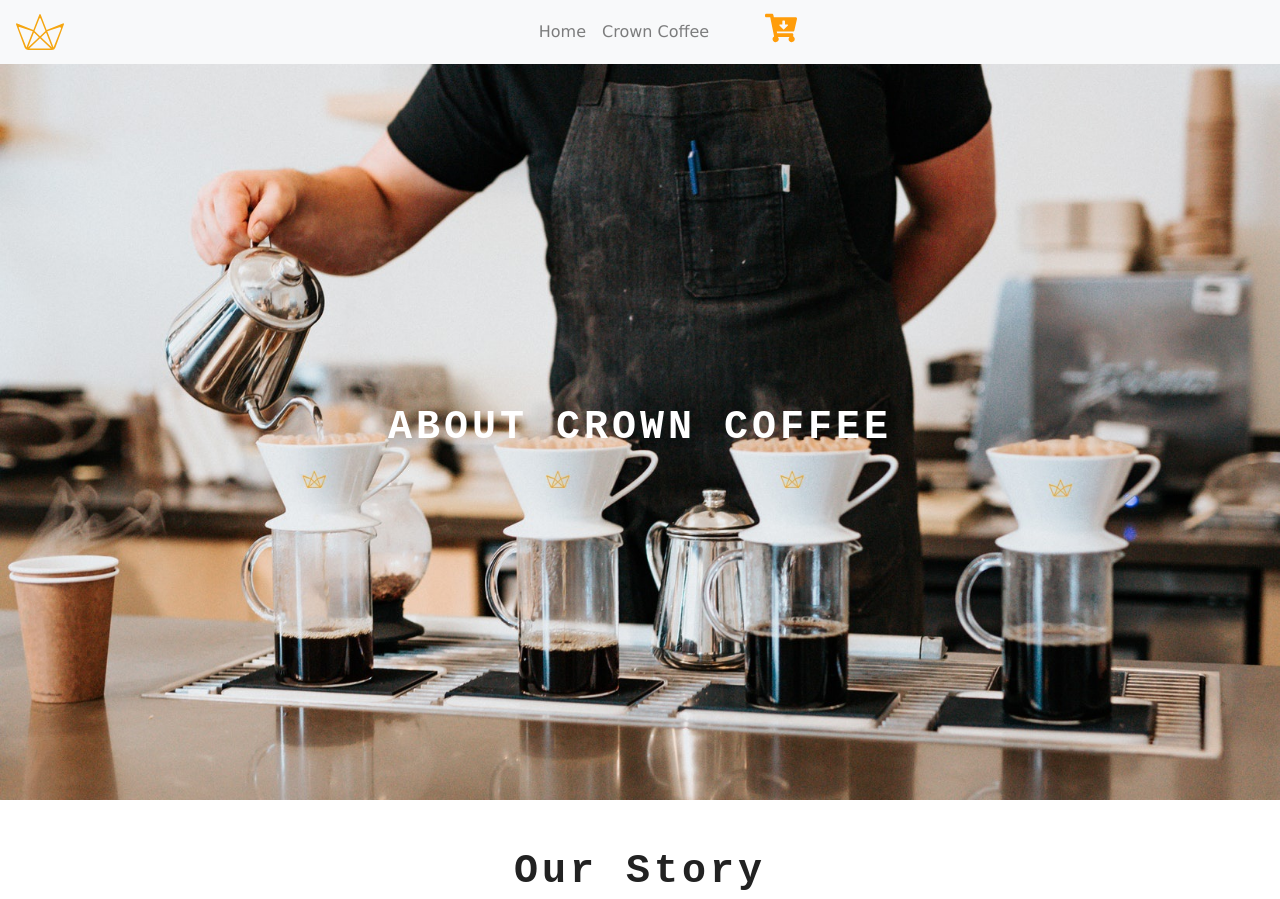
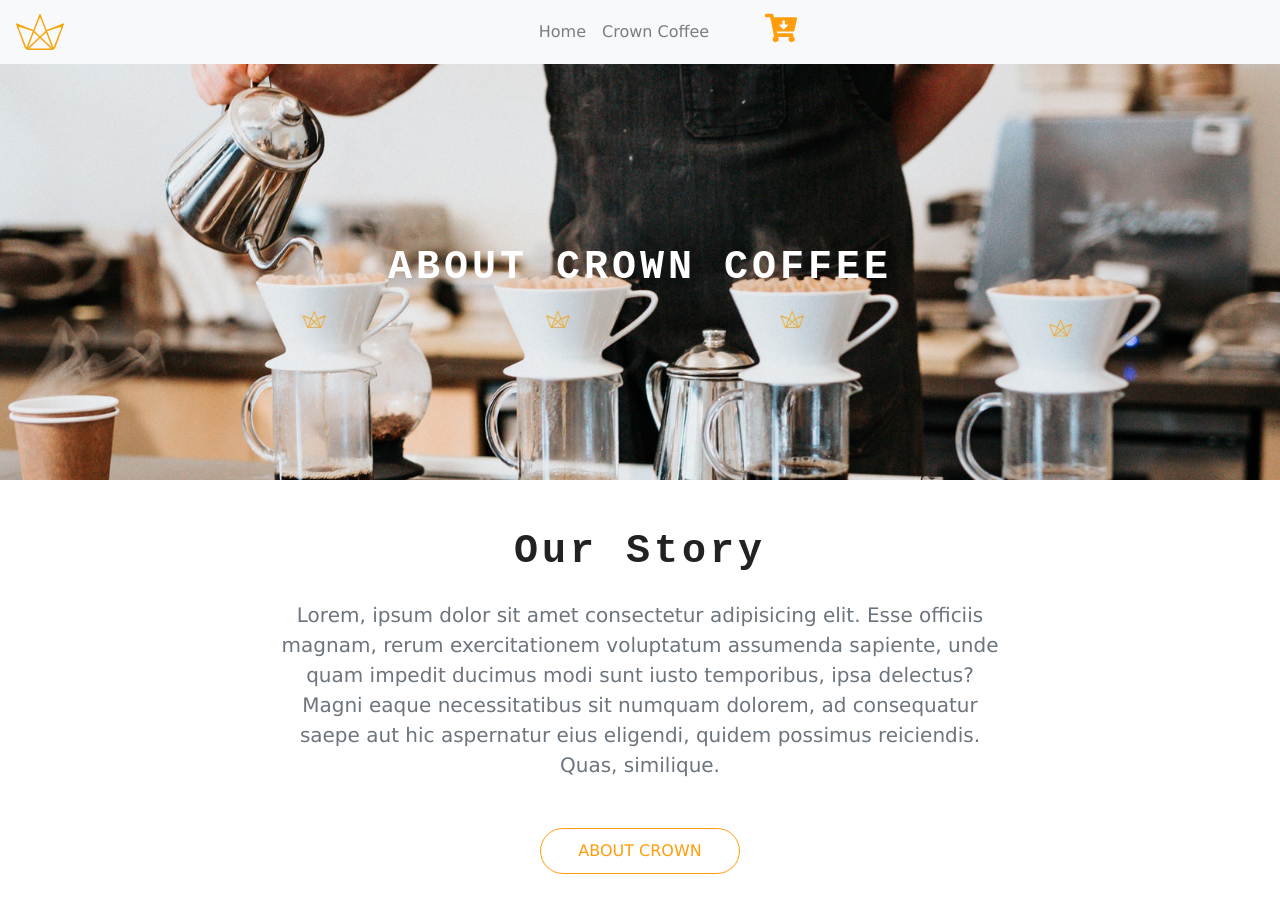
Before and after one commit to Mary-Tyler-Moore/Gatsby-ecommerce-practice, a Gatsby site: page /about in a window 1280 px wide. Shown: the top 899 px of the page. Built offline with nearby package versions, Linux system fonts and the light colour scheme; Gatsby itself is replaced by a stand-in of ours.

Commit message:
readme edit

```diff
--- a/src/components/layout.css
+++ b/src/components/layout.css
@@ -27,10 +27,9 @@
   font-size: 2rem;
 }
 
-
 /* BackgroundSection */
 
-.default-background{
+.default-background, .about-background{
   min-height: calc(100vh - 64px);
   display: flex;
   align-items: center;
@@ -52,6 +51,13 @@
   background-color: var(--mainYellow);
 }
 
+/* About hero style */
+
+.about-background{
+  min-height: calc(60vh - 64px);
+}
+
+
 /* Footer */
 
 .footer {
--- a/src/pages/about.js
+++ b/src/pages/about.js
@@ -12,7 +12,7 @@
     <BackgroundSection
       img={data.img.childImageSharp.fluid}
       title="About Crown Coffee"
-      styleClass="default-background" />
+      styleClass="about-background" />
     <Info />
   </Layout>
 );
```
Also changed, not shown: README.md.
